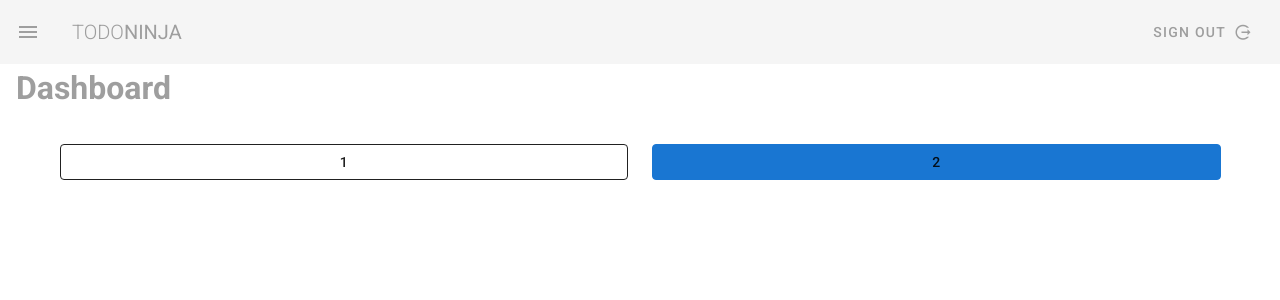
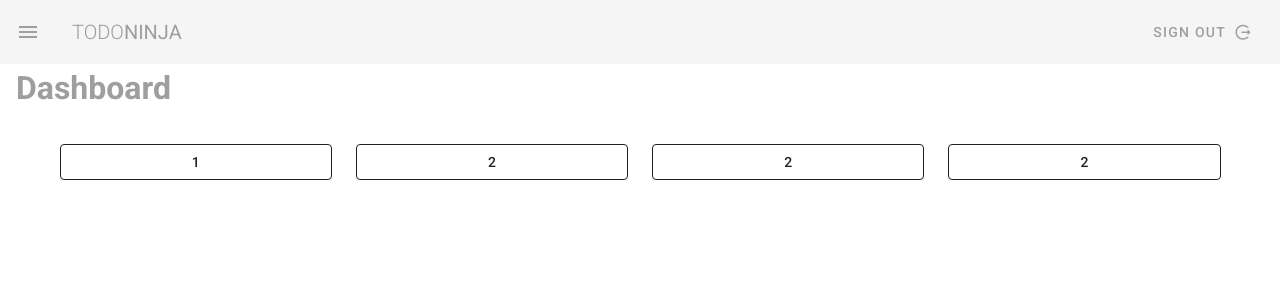
Before and after one commit to rafal-mi/todo-ninja, a Vue app: page / in a window 1280 px wide. Shown: the top 300 px of the page. Built offline with nearby package versions, Linux system fonts and the light colour scheme.

Commit message:
#13.2 (8:44) Grid

```diff
--- a/src/views/Dashboard.vue
+++ b/src/views/Dashboard.vue
@@ -3,12 +3,18 @@
     <h1 class="subheading grey--text">Dashboard</h1>
 
     <v-container class="my-5">
-        <v-row>
+        <v-row wrap>
           <v-col xs12 md6>
             <v-btn outlined block class="">1</v-btn>
           </v-col>
-          <v-col xs12 md6>
-            <v-btn outlined block class="primary">2</v-btn>
+          <v-col xs4 md2>
+            <v-btn outlined block class="">2</v-btn>
+          </v-col>
+          <v-col xs4 md2>
+            <v-btn outlined block class="">2</v-btn>
+          </v-col>
+          <v-col xs4 md2>
+            <v-btn outlined block class="">2</v-btn>
           </v-col>
 
 
```
